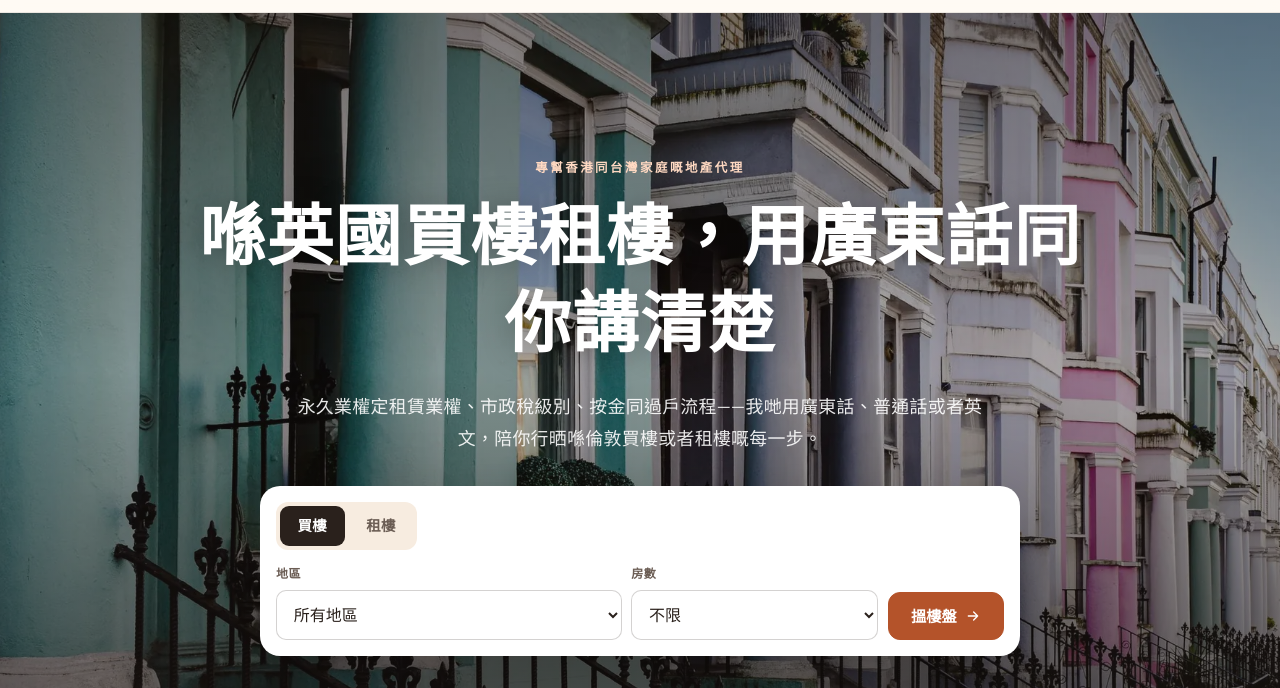
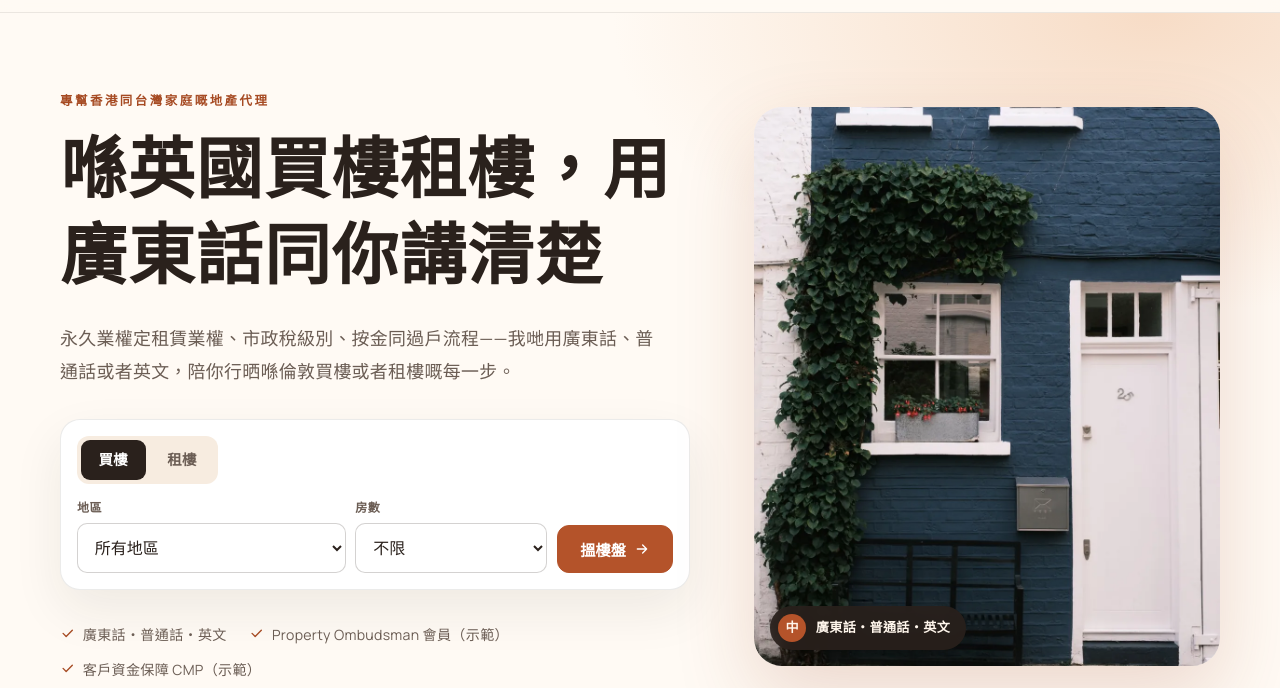
Before and after one commit to uxcircles/demo-estate-agent, a plain HTML site: page yue/index.html in a window 1280 px wide. Shown: the part 98-786 px from the top of the page. Drawn offline with Linux system fonts and the light colour scheme.

Commit message:
Estate agent hero: split layout with calmer photo
Text now sits on a plain background instead of over a busy street
photo, so the headline and lede are easy to read. New Pexels photo
(navy terraced house with ivy) on the right.

Co-Authored-By: Claude Opus 5.5 <noreply@anthropic.com>
Claude-Session: https://claude.ai/code/session_01R7ySa2T1fbgV4hCjGANbyD

```diff
--- a/styles.css
+++ b/styles.css
@@ -125,16 +125,15 @@ h3{font-size:1.25rem}
 @media (max-width:560px){.header-tools .btn-sm{display:none}.brand-sub{display:none}.header-inner{gap:.75rem}.header-tools{gap:.5rem}.brand{min-width:0;flex-shrink:1}.brand-name{white-space:nowrap;overflow:hidden;text-overflow:ellipsis}.lang-switch a{min-width:1.75rem;height:1.8rem;font-size:.74rem}.menu-btn{width:40px;height:40px}.bars{top:19px}.enquiry{grid-template-columns:1fr}.contact-list li{grid-template-columns:1fr;gap:.2rem}.person{flex-direction:column}}
 
 
-.hero-full{position:relative;color:#fff;padding:clamp(5rem,12vw,9rem) 0 clamp(4rem,8vw,6rem);overflow:hidden;background:#2a211c}
-.hero-full::before{content:"";position:absolute;inset:0;background:var(--hero-img) center 55%/cover no-repeat}
-.hero-full::after{content:"";position:absolute;inset:0;background:linear-gradient(180deg,rgba(28,22,18,.55) 0%,rgba(28,22,18,.35) 45%,rgba(28,22,18,.75) 100%)}
-.hero-full-inner{position:relative;z-index:1;text-align:center;display:flex;flex-direction:column;align-items:center}
-.hero-full h1{color:#fff;max-width:14em;text-shadow:0 2px 30px rgba(0,0,0,.25)}
-.hero-full .eyebrow{color:#ffd9c2}
-.hero-full .lede{color:rgba(255,255,255,.9);margin-inline:auto;max-width:40em}
-.hero-full .trust{justify-content:center;color:rgba(255,255,255,.85)}
-.hero-full .ico-check{color:#ffd9c2}
-.search{background:#fff;color:var(--ink);border-radius:20px;padding:1rem;width:min(760px,100%);box-shadow:0 30px 80px rgba(0,0,0,.3);text-align:left}
+.hero-split{padding:clamp(3rem,6vw,5rem) 0 clamp(3rem,6vw,4.5rem);background:var(--hero-bg)}
+.hero-split-inner{display:grid;grid-template-columns:1.15fr .85fr;gap:clamp(2rem,5vw,4.5rem);align-items:center}
+.hero-split h1{max-width:12em}
+.hero-split .lede{max-width:34em}
+.hero-photo{position:relative;margin:0;border-radius:28px;overflow:hidden;aspect-ratio:5/6;box-shadow:0 30px 80px rgba(147,63,29,.18)}
+.hero-photo img{width:100%;height:100%;object-fit:cover}
+.hero-chip{position:absolute;left:16px;bottom:16px;background:rgba(42,33,28,.9);color:#fff6ec;border-radius:999px;padding:.5rem 1rem .5rem .5rem;display:flex;align-items:center;gap:.6rem;font-size:.82rem;font-weight:600;backdrop-filter:blur(6px)}
+.hero-chip span{width:28px;height:28px;border-radius:50%;background:var(--accent);display:grid;place-items:center;font-weight:800}
+.search{background:#fff;color:var(--ink);border-radius:20px;padding:1rem;width:100%;max-width:640px;margin-bottom:1.6rem;border:1px solid var(--line);box-shadow:0 20px 50px rgba(42,33,28,.08);text-align:left}
 .search-tabs{display:inline-flex;gap:.25rem;background:var(--surface);border-radius:12px;padding:4px;margin-bottom:.8rem}
 .search-tabs input{position:absolute;opacity:0;pointer-events:none}
 .search-tabs span{display:block;padding:.45rem 1.1rem;border-radius:9px;font-weight:700;font-size:.9rem;color:var(--muted);cursor:pointer}
@@ -182,5 +181,6 @@ h3{font-size:1.25rem}
 .guide p{font-size:.9rem;color:rgba(255,246,236,.7);margin-top:.25rem}
 .contact-list li{border-top-color:rgba(255,246,236,.15)}
 @media (max-width:980px){.home-grid,.area-grid{grid-template-columns:1fr 1fr}.guide-inner{grid-template-columns:1fr}}
+@media (max-width:860px){.hero-split-inner{grid-template-columns:1fr}.hero-photo{aspect-ratio:4/3;max-height:420px}}
 @media (max-width:700px){.search-row{grid-template-columns:1fr 1fr}.search .btn{grid-column:1/-1}}
 @media (max-width:620px){.home-grid,.area-grid,.guide{grid-template-columns:1fr}}
--- a/yue/index.html
+++ b/yue/index.html
@@ -138,8 +138,9 @@
 </header>
 
 <main id="main">
-  <section class="hero hero-full" style="--hero-img:url('img/hero-notting-hill.webp')">
-    <div class="wrap hero-full-inner">
+  <section class="hero hero-split">
+    <div class="wrap hero-split-inner">
+      <div class="hero-copy">
         <p class="eyebrow">專幫香港同台灣家庭嘅地產代理</p>
         <h1>喺英國買樓租樓，用廣東話同你講清楚</h1>
         <p class="lede">永久業權定租賃業權、市政稅級別、按金同過戶流程——我哋用廣東話、普通話或者英文，陪你行晒喺倫敦買樓或者租樓嘅每一步。</p>
@@ -155,6 +156,11 @@
           </div>
         </form>
         <ul class="trust"><li><svg class="ico ico-check" viewBox="0 0 24 24" fill="none" stroke="currentColor" stroke-width="2.2" stroke-linecap="round" stroke-linejoin="round" aria-hidden="true"><path d="M5 12l5 5L20 7"/></svg><span>廣東話・普通話・英文</span></li><li><svg class="ico ico-check" viewBox="0 0 24 24" fill="none" stroke="currentColor" stroke-width="2.2" stroke-linecap="round" stroke-linejoin="round" aria-hidden="true"><path d="M5 12l5 5L20 7"/></svg><span>Property Ombudsman 會員（示範）</span></li><li><svg class="ico ico-check" viewBox="0 0 24 24" fill="none" stroke="currentColor" stroke-width="2.2" stroke-linecap="round" stroke-linejoin="round" aria-hidden="true"><path d="M5 12l5 5L20 7"/></svg><span>客戶資金保障 CMP（示範）</span></li></ul>
+      </div>
+      <figure class="hero-photo">
+        <img src="../img/hero-house.webp" alt="" width="1000" height="1200">
+        <span class="hero-chip"><span>中</span>廣東話・普通話・英文</span>
+      </figure>
     </div>
   </section>
 
```
Also changed, not shown: index.html (+8 -2 lines), zh-hans/index.html (+8 -2 lines), zh-hant/index.html (+8 -2 lines), img/hero-house.webp (added), img/hero-notting-hill.webp (deleted), 1 other file. Lines whose indentation alone changed are shown as unchanged.
